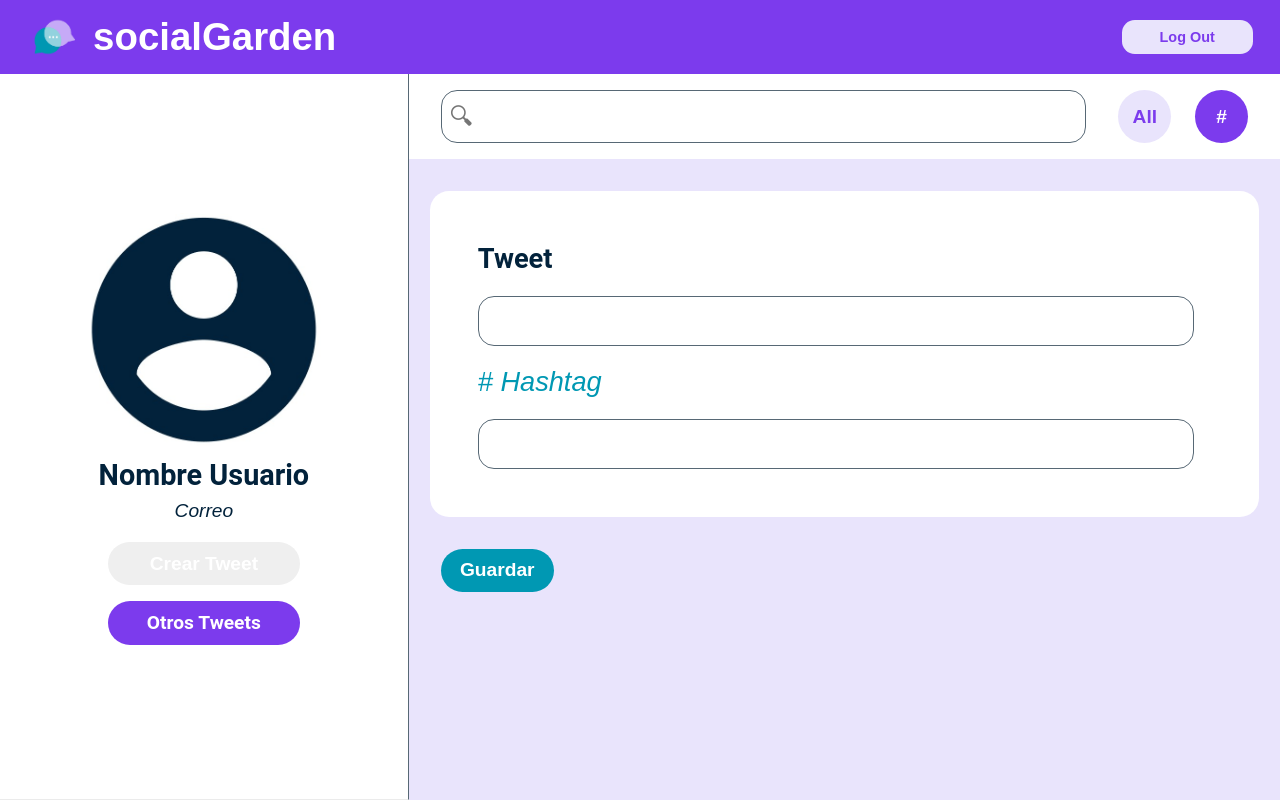
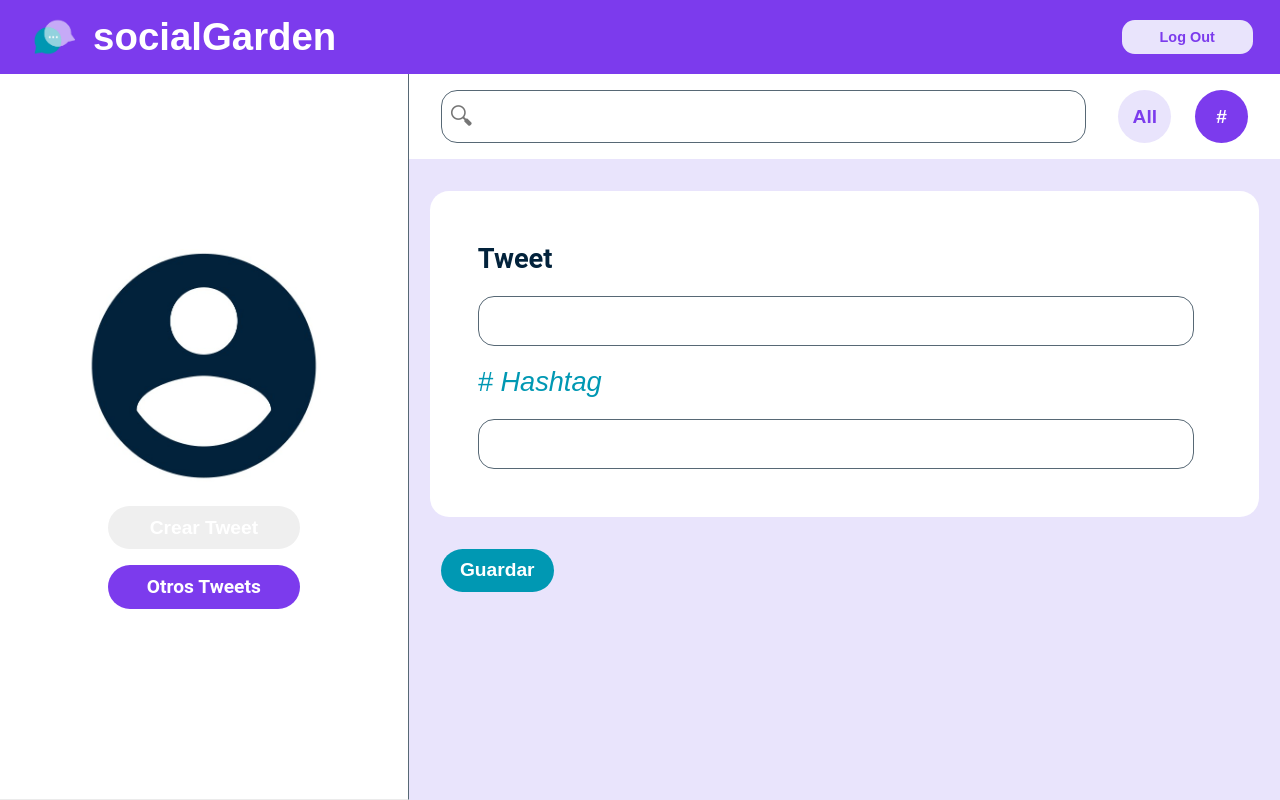
Before and after one commit to ValeRuizTo/Proyecto-Final-Front, a React (Vite) app: page /new in a window 1280 px wide. Built offline with nearby package versions, Linux system fonts and the light colour scheme; no server answers; sample sign-in values are in the browser's storage; a web font is replaced by a local one.

Commit message:
commit profile

```diff
--- a/src/components/MyRight/MyRight.jsx
+++ b/src/components/MyRight/MyRight.jsx
@@ -1,15 +1,40 @@
-import React from 'react';
+import { useState, useEffect } from 'react';
 import { Link } from 'react-router-dom';
 import '../Right/Right.css';
 import imgProfile from '../../assets/profile.jpg';
 
 const MyRight = () => {
+
+    const [userData, setUserData] = useState({}); // Estado para almacenar la información del usuario
+
+    useEffect(() => {
+        // Recuperar el token y el nombre de usuario de localStorage
+        const token = localStorage.getItem('token');
+        const username = localStorage.getItem('username');
+
+        // Verificar si hay un nombre de usuario almacenado
+        if (username) {
+            // Hacer la solicitud GET a la API con el nombre de usuario como parte de la URL
+            fetch(`https://api-proyecto-beryl.vercel.app/profile/${username}`, {
+                headers: {
+                    'Authorization': token // Incluye el token en el encabezado de autorización
+                }
+            })
+            .then(response => response.json())
+            .then(data => {
+                // Actualizar el estado con los datos del usuario recibidos de la API
+                setUserData(data);
+            })
+            .catch(error => console.error('Error fetching user data:', error));
+        }
+    }, []);
+
     return (
         <div className="right-container">
             <div className="img-container-right">
                  <img src={imgProfile} alt="Profile" />
-                 <p className="user">Nombre Usuario</p>
-                 <p className="email-user">Correo</p>
+                 <p className="user">{userData.username}</p>
+                 <p className="email-user">{userData.email}</p>
             </div>
 
             <div className="right-container-buttons">
--- a/src/components/MyTweet/MyTweet.jsx
+++ b/src/components/MyTweet/MyTweet.jsx
@@ -79,9 +79,9 @@ const MyTweet = ({ username, tweet, hashtag, lugar }) => {
                 {isEditing ? (
                     <p className="save" onClick={handleSave}>💾</p>
                 ) : (
-                    <p className="edit" onClick={handleEdit}>🖍</p>
+                    <p className="edit" onClick={handleEdit}>✏️</p>
                 )}
-                <p className="delete"onClick={handleDelete}>🗑</p>
+                <p className="delete"onClick={handleDelete}>🗑️  </p>
             </div>
         </div>
     );
--- a/src/components/NewRight/NewRight.jsx
+++ b/src/components/NewRight/NewRight.jsx
@@ -1,15 +1,38 @@
-import React from 'react';
+import { useState, useEffect } from 'react';
 import { Link } from 'react-router-dom';
 import '../Right/Right.css';
 import imgProfile from '../../assets/profile.jpg';
 
 const NewRight = () => {
+    const [userData, setUserData] = useState({}); // Estado para almacenar la información del usuario
+
+    useEffect(() => {
+        // Recuperar el token y el nombre de usuario de localStorage
+        const token = localStorage.getItem('token');
+        const username = localStorage.getItem('username');
+
+        // Verificar si hay un nombre de usuario almacenado
+        if (username) {
+            // Hacer la solicitud GET a la API con el nombre de usuario como parte de la URL
+            fetch(`https://api-proyecto-beryl.vercel.app/profile/${username}`, {
+                headers: {
+                    'Authorization': token // Incluye el token en el encabezado de autorización
+                }
+            })
+            .then(response => response.json())
+            .then(data => {
+                // Actualizar el estado con los datos del usuario recibidos de la API
+                setUserData(data);
+            })
+            .catch(error => console.error('Error fetching user data:', error));
+        }
+    }, []);
     return (
         <div className="right-container">
             <div className="img-container-right">
                  <img src={imgProfile} alt="Profile" />
-                 <p className="user">Nombre Usuario</p>
-                 <p className="email-user">Correo</p>
+                 <p className="user">{userData.username}</p>
+                 <p className="email-user">{userData.email}</p>
             </div>
 
             <div className="right-container-buttons">
```
